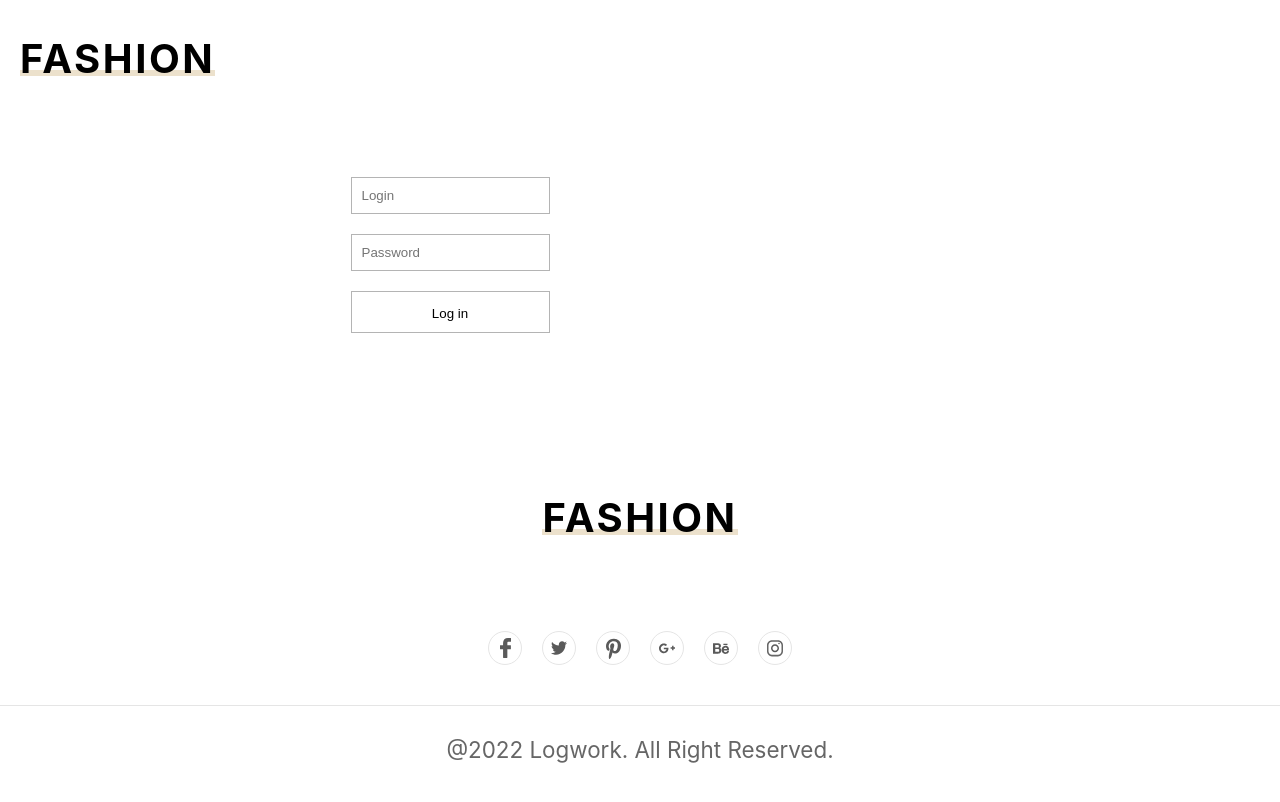
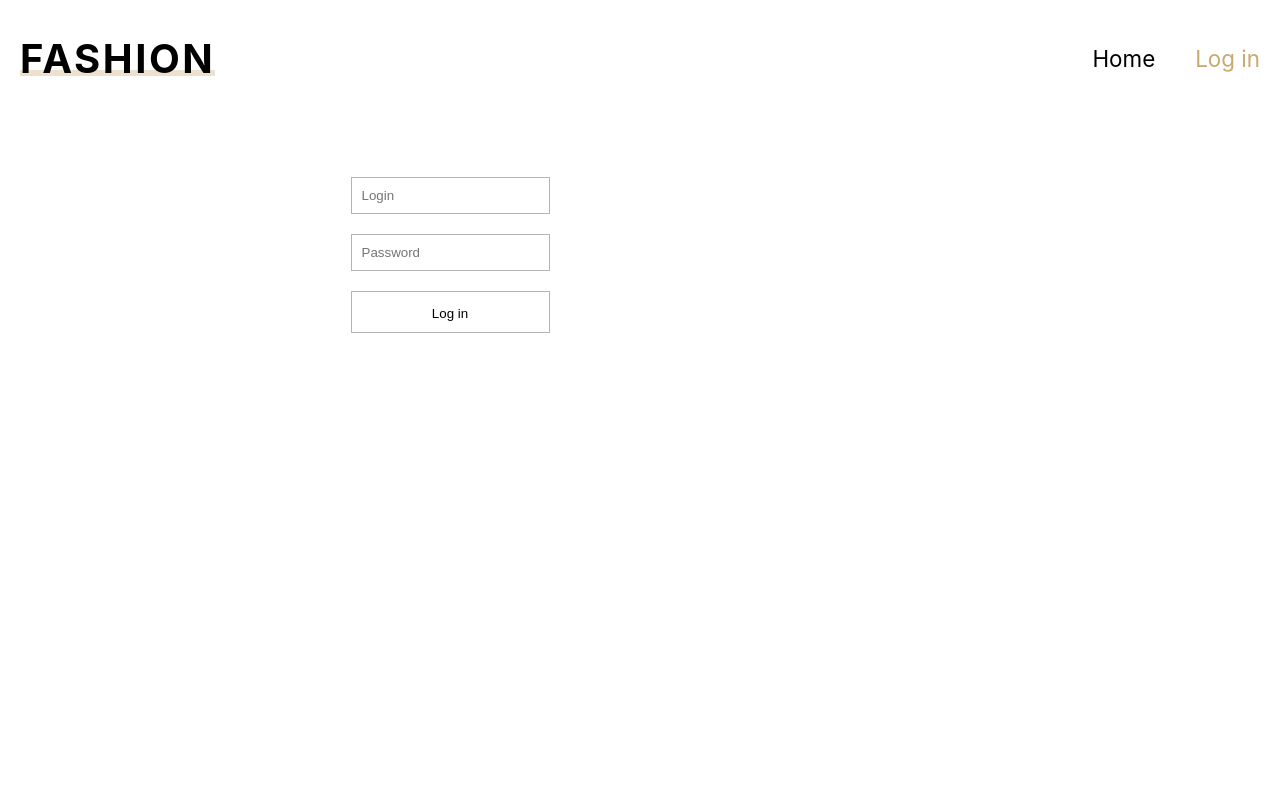
Before and after one commit to winfar3/pet-project-blog, a React (Create React App) app: page /login in a window 1280 px wide. Shown: the top 802 px of the page. Built offline with nearby package versions, Linux system fonts and the light colour scheme.

Commit message:
Added navigation and NavLink; Preloader for uploading posts; Implemented log in/ log out with localStorage; Catch user name;

```diff
--- a/src/App.js
+++ b/src/App.js
@@ -1,6 +1,7 @@
 import "./App.scss";
 
-import { BrowserRouter as Router, Route, Routes } from "react-router-dom";
+import { useState } from "react";
+import { BrowserRouter as Router, Route, Routes, unstable_HistoryRouter, useLocation, useNavigate, useParams } from "react-router-dom";
 
 import { Header } from "./conponents/Header/Header";
 import { Blog } from "./containers/Blog/Blog";
@@ -8,32 +9,36 @@
 import { Footer } from "./conponents/Footer/Footer";
 
 export function App() {
+
+  const [isLoggedIn, setIsLoggedIn] = useState(localStorage.getItem("isLoggedIn") === "true");
+  const [userName, setUserName] = useState(localStorage.getItem("userName"));
+
   return (
-    <Router>
+    // <Router>
       <div className="App">
-        <Header />
+        <Header isLoggedIn={isLoggedIn} setIsLoggedIn={setIsLoggedIn} userName={userName} />
         {/* <Hero /> */}
         <div className="container">
           <div className="content-wrapper">
             <main className="main">
               <Routes>
                 <Route
-                  exact
+                  // exact
                   path="/"
                   element={<Blog />}
                 />
                 <Route
-                  exact
+                  // exact
                   path="/login"
-                  element={<LoginPage />}
+                  element={<LoginPage setIsLoggedIn={setIsLoggedIn} setUserName={setUserName} />}
                 />
               </Routes>
             </main>
             {/* <Sidebar /> */}
           </div>
         </div>
-        <Footer year={new Date().getFullYear()} />
+        {/* <Footer year={new Date().getFullYear()} /> */}
       </div>
-    </Router>
+    // </Router>
   );
 }
--- a/src/conponents/Header/Header.js
+++ b/src/conponents/Header/Header.js
@@ -1,11 +1,14 @@
 import "./Header.scss";
+import { HeaderNav } from "../HeaderNav/HeaderNav.js";
 
-export function Header() {
+export function Header(props) {
+
     return(
         <header className="header">
           <div className="header__wrapper">
               <a className="header__logo uppercase" href="#">fashion</a>
-              {/* <HeaderNav/> */}
+              <h3>{props.userName && `Hello ${props.userName}`}</h3>
+              <HeaderNav {...props} />
           </div>
       </header>
     );
--- /dev/null
+++ b/src/conponents/HeaderNav/HeaderNav.js
@@ -0,0 +1,70 @@
+import "./HeaderNav.scss";
+
+import React, { useEffect, useState } from "react";
+import { Link, NavLink, Outlet } from "react-router-dom";
+import LogoutIcon from '@mui/icons-material/Logout';
+
+export function HeaderNav(props) {
+    const [menuActive, setMenuActive] = useState(false);
+
+    return (
+        <>
+            <div
+                className={menuActive ? "header-nav__burger header-nav__burger_active" : "header-nav__burger"}
+                onClick={() => setMenuActive(!menuActive)}
+            >
+                <span></span>
+            </div>
+            <Menu
+                active={menuActive}
+                setActive={setMenuActive}
+                isLoggedIn={props.isLoggedIn}
+                setIsLoggedIn={props.setIsLoggedIn}
+                userName={props.userName}
+            />
+        </>
+    );
+}
+
+function Menu({active, setActive, isLoggedIn, setIsLoggedIn, userName}) {
+    const navData = [
+        {
+            title: "Home",
+            url: "/",
+        },
+        {
+            title: isLoggedIn ? "Log out" : "Log in",
+            url: "/login",
+        }
+    ]
+
+    if (active ? document.body.style.overflow = "hidden" : document.body.style.overflow = "auto");
+
+    const handleLogOut = () => {
+        localStorage.setItem("isLoggedIn", false);
+        localStorage.setItem("userName", "");
+        setIsLoggedIn(false);
+        userName("");
+    }
+
+    return(
+        <nav className="header__nav header-nav">
+            <ul className={active ? "header-nav__list header-nav__list_active" : "header-nav__list"} >
+                {navData.map(item =>
+                    <li
+                        key={item.title}
+                        className="header-nav__item"
+                    >
+                        <NavLink
+                            to={item.url}
+                            className="header-nav__link"
+                            onClick={() => item.title === "Log out" && handleLogOut()}
+                        >
+                            {item.title}
+                        </NavLink>
+                    </li>
+                )}
+            </ul>
+        </nav>
+    );
+}
--- /dev/null
+++ b/src/conponents/HeaderNav/HeaderNav.scss
@@ -0,0 +1,101 @@
+@import "../colors.scss";
+$link-hover: #C9A96E;
+
+.header-nav {
+    &__burger {
+        position: absolute;
+        top: 41px;
+        right: 20px;
+        z-index: 3;
+        width: 30px;
+        height: 20px;
+        cursor: pointer;
+
+        &::before, &::after, & span {
+            content: "";
+            background-color: $secondary;
+            position: absolute;
+            left: 0;
+            width: 100%;
+            height: 2px;
+            transition: all .3s linear;
+        }
+
+        &::before {
+            top: 0;
+        }
+
+        &::after {
+            bottom: 0;
+        }
+
+        & span {
+            top: 9px;
+        }
+
+        &_active {
+            &::before {
+                transform: rotate(45deg);
+                top: 9px;
+                background-color: $secondary;
+            }
+
+            &::after {
+                transform: rotate(-45deg);
+                bottom: 9px;
+                background-color: $secondary;
+            }
+
+            & span {
+                transform: scale(0);
+                background-color: $secondary;
+            }
+        }
+
+        @media (min-width: 768px) {
+            display: none;
+        }
+    }
+
+    &__list {
+        display: none;
+        flex-direction: column;
+        align-items: center;
+        gap: 40px;
+
+        &_active {
+            position: fixed;
+            top: 0;
+            right: 0;
+            z-index: 2;
+
+            display: flex;
+            overflow: hidden;
+            width: 100%;
+            height: 100vh;
+
+            padding-top: 100px;
+
+            background-color: $white;
+        }
+
+        @media (min-width: 768px) {
+            display: flex;
+            flex-direction: row;
+            align-items: center;
+        }
+    }
+
+    &__link {
+        font-size: 1.4rem;
+
+        &:hover {
+            color: $link-hover;
+        }
+
+        &.active {
+            color: $link-hover;
+        }
+
+    }
+}
--- a/src/containers/Blog/Blog.js
+++ b/src/containers/Blog/Blog.js
@@ -12,6 +12,8 @@
 
 const serverUrl = "https://61fc04453f1e34001792c787.mockapi.io/posts/";
 
+let source;
+
 export class Blog extends Component {
   state = {
     blogArr: JSON.parse(localStorage.getItem("blogPosts")) || postCardData,
@@ -21,11 +23,17 @@
     selectedPost: {},
   };
 
-  getPosts = () => {
-    // this.setState({
-    //   isPending: true,
-    // })
-    axios.get(serverUrl)
+  getPosts = (props) => {
+    if (!props) {
+      this.setState({
+        isPending: true,
+      })
+    }
+
+    source = axios.CancelToken.source();
+    let config = { cancelToken: source.token }
+
+    axios.get(serverUrl, config)
     .then((response) => {
       this.setState({
         blogArr: response.data,
@@ -85,11 +93,12 @@
 
     const temp = {...postCardItem};
     temp.liked = !temp.liked;
+    let dontNeedReload = true;
 
     axios.put(`${serverUrl}${postCardItem.id}`, temp)
       .then((response) => {
         console.log(`Post changed ${response}`)
-        this.getPosts();
+        this.getPosts(dontNeedReload);
       })
       .catch((err) => {
         console.log(err);
@@ -199,6 +208,10 @@
 
   componentWillUnmount() {
     window.removeEventListener("keyup", this.handleEscape);
+
+    if (source) {
+      source.cancel("Axios get canceled");
+    }
   }
 
   render() {
--- a/src/containers/LoginPage/LoginPage.js
+++ b/src/containers/LoginPage/LoginPage.js
@@ -1,13 +1,56 @@
 import "./LoginPage.scss";
 
-export function LoginPage() {
+import { useState } from "react";
+import { useNavigate } from "react-router-dom";
+
+export function LoginPage(props) {
+
+    let navigate = useNavigate();
+
+    const [login, setLogin] = useState("");
+    const [password, setPassword] = useState("");
+
+    const handleLoginChange = (e) => {
+        setLogin(e.target.value);
+    }
+
+    const handlePasswordChange = (e) => {
+        setPassword(e.target.value);
+    }
+
+    const handleLogin = (e) => {
+        e.preventDefault();
+        localStorage.setItem("isLoggedIn", true);
+        localStorage.setItem("userName", login);
+        props.setUserName(login);
+        props.setIsLoggedIn(true);
+        navigate("/")
+    }
+
     return (
-        <form action="" className="login-page__form login-form">
+        <form
+            action=""
+            className="login-page__form login-form"
+            onSubmit={handleLogin}
+            required
+        >
             <div className="login-form__item">
-                <input type="text" className="login-form__input" placeholder="Login" />
+                <input
+                    type="text"
+                    onChange={handleLoginChange}
+                    className="login-form__input"
+                    placeholder="Login"
+                    required
+                />
             </div>
             <div className="login-form__item">
-                <input type="password" className="login-form__input" placeholder="Password"/>
+                <input
+                    type="password"
+                    onChange={handlePasswordChange}
+                    className="login-form__input"
+                    placeholder="Password"
+                    required
+                />
             </div>
             <div className="login-form__button button">
                 <button type="submit">Log in</button>
--- a/src/index.js
+++ b/src/index.js
@@ -1,5 +1,6 @@
 import React from 'react';
 import ReactDOM from 'react-dom';
+import { BrowserRouter as Router } from 'react-router-dom';
 import './index.scss';
 import { App } from './App.js';
 import reportWebVitals from './reportWebVitals';
@@ -7,7 +8,9 @@
 
 ReactDOM.render(
   <React.StrictMode>
+  <Router>
     <App />
+  </Router>
   </React.StrictMode>,
   document.getElementById('root')
 );
--- a/src/index.scss
+++ b/src/index.scss
@@ -33,6 +33,12 @@
 
 a:active, a:focus { outline: none; }
 
+ul, ol, li {
+  list-style: none;
+  padding: 0;
+  margin: 0;
+}
+
 .uppercase {
   text-transform: uppercase;
 }
```
